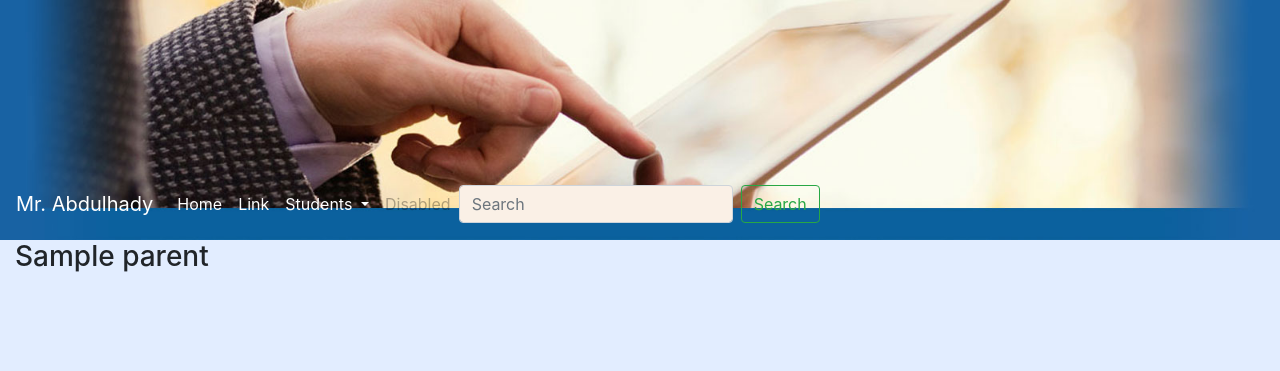
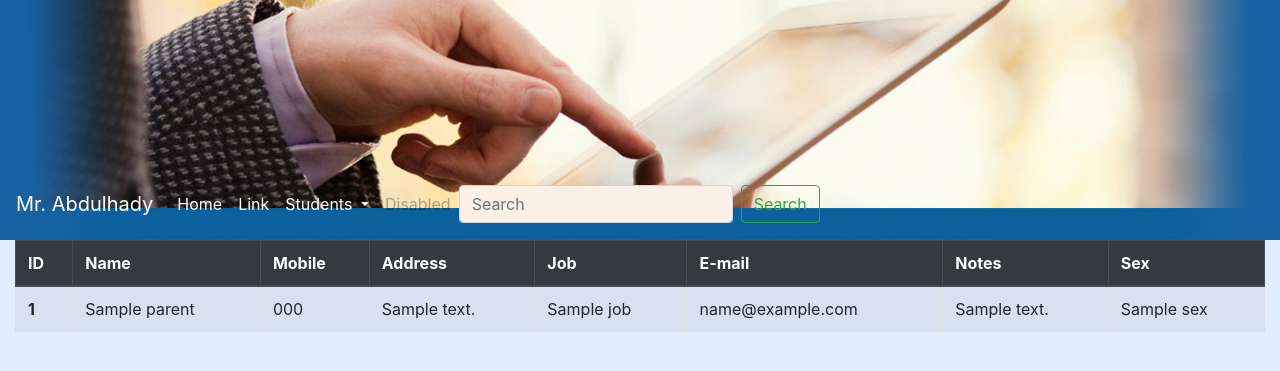
Before and after one commit to loveknight11/Learning-Center, a Flask app: template templates/allparents.html in a window 1280 px wide. Shown: the top 371 px of the page. Run offline with Flask 2, Linux system fonts and the light colour scheme; the template is opened without the code that fills it: most values are stand-ins (such as "Sample title", 1, 10 or a date in 2020); some libraries are stand-ins or nearby versions.

Commit message:
fix all parents design

```diff
--- a/templates/allparents.html
+++ b/templates/allparents.html
@@ -2,8 +2,35 @@
 {% include "header.html" %}
 
 {% block content %}
-	{% for parent in parents %}
-		<h3>{{parent.name}}</h3>
-	{% endfor %}
+	<div class="table-responsive">
+		<table class="table table-striped table-hover table-bordered">
+			<thead class="thead-dark">
+				<tr>
+					<th scope="col">ID</th>
+					<th scope="col">Name</th>
+					<th scope="col">Mobile</th>
+					<th scope="col">Address</th>
+					<th scope="col">Job</th>
+					<th scope="col">E-mail</th>
+					<th scope="col">Notes</th>
+					<th scope="col">Sex</th>
+				</tr>
+			</thead>
+			<tbody>
+				{% for parent in parents %}
+					<tr>
+						<th scope="row">{{parent.id}}</th>
+						<td>{{parent.name}}</td>
+						<td>{{parent.mobile}}</td>
+						<td>{{parent.address}}</td>
+						<td>{{parent.job}}</td>
+						<td>{{parent.email}}</td>
+						<td>{{parent.notes}}</td>
+						<td>{{parent.sex}}</td>
+					</tr>
+				{% endfor %}
+			</tbody>
+		</table>
+	</div>
 
 {% endblock %}
```
